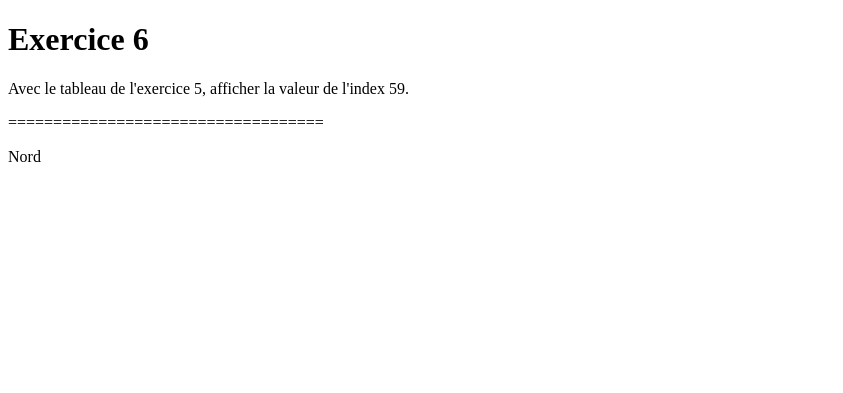
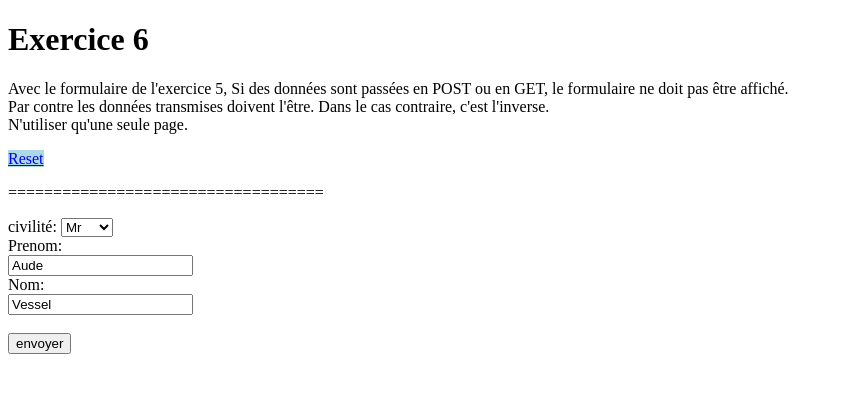
Before and after one commit to anthonyleplay/PHP-partie7, a PHP site: page /index.php in a window 1280 px wide. Shown: the top 393 px of the page, without its empty margins (0-843 px from the left). Run offline with PHP 8.4, Linux system fonts and the light colour scheme.

Commit message:
exo 5et 6

```diff
--- a/exercice6/index.php
+++ b/exercice6/index.php
@@ -1,8 +1,20 @@
 <?php
-$hautDeFrance = array(2=>"Aisne", 59=>"Nord", 60=>"Oise", 62=>"Pas-de-Calais", 80=>"Somme");
+if (isset($_GET['firstname'])) {
+    $messageFirstname = $_GET['firstname'];
+} else {
+    $messageFirstname = 'il n\'y a pas de parametre d\'URL \'firstname\'';
+};
+if (isset($_GET['lastname'])) {
+    $messageLastname = $_GET['lastname'];
+} else {
+    $messageLastname = 'il n\'y a pas de parametre d\'URL \'lastname\'';
+};
+if (isset($_GET['gender'])) {
+    $messageGender = $_GET['gender'];
+} else {
+    $messageGender = 'il n\'y a pas de parametre d\'URL \'gender\'';
+};
 ?>
-
-
 
 <!DOCTYPE html>
 <html lang="fr">
@@ -15,13 +27,35 @@ $hautDeFrance = array(2=>"Aisne", 59=>"Nord", 60=>"Oise", 62=>"Pas-de-Calais", 8
 
 <body>
     <h1>Exercice 6</h1>
+    <p>Avec le formulaire de l'exercice 5, Si des données sont passées en POST ou en GET, le formulaire ne doit pas être
+        affiché.<br>
+        Par contre les données transmises doivent l'être. Dans le cas contraire, c'est l'inverse. <br>
+        N'utiliser qu'une seule page.</p>
 
-    <p>Avec le tableau de l'exercice 5, afficher la valeur de l'index 59.</p>
-
+    <a href="index.php"><span style="background-color: lightblue;">Reset</span></a>
 
     <p>===================================</p>
 
-    <p><?= $hautDeFrance[59] ?> </p>
+    <?php
+    if (isset($_GET['firstname']) && isset($_GET['lastname']) && isset($_GET['gender'])) { ?>
+        <p><?= 'civilité : ' . $messageGender; ?> </p>
+        <p><?= 'Prenom : ' . $messageFirstname; ?> </p>
+        <p><?= 'Nom : ' . $messageLastname; ?> </p>
+    <?php
+    } else { ?>
+        <form action="/exercice6/index.php" method=get>
+            <label for="gender">civilité:</label>
+            <select id="gender" name="gender">
+                <option value="Homme">Mr</option>
+                <option value="Femme">Mme</option>
+            </select><br>
+            <label for="firstname">Prenom:</label><br>
+            <input type="text" id="firstname" name="firstname" value="Aude" require><br>
+            <label for="lastname">Nom:</label><br>
+            <input type="text" id="lastname" name="lastname" value="Vessel" require><br><br>
+            <input type="submit" value="envoyer">
+        </form>
+    <?php }; ?>
 
 
 </body>
```
Also changed, not shown: exercice5/index.php (+10 -10 lines), exercice7/index.php (+42 -9 lines).
